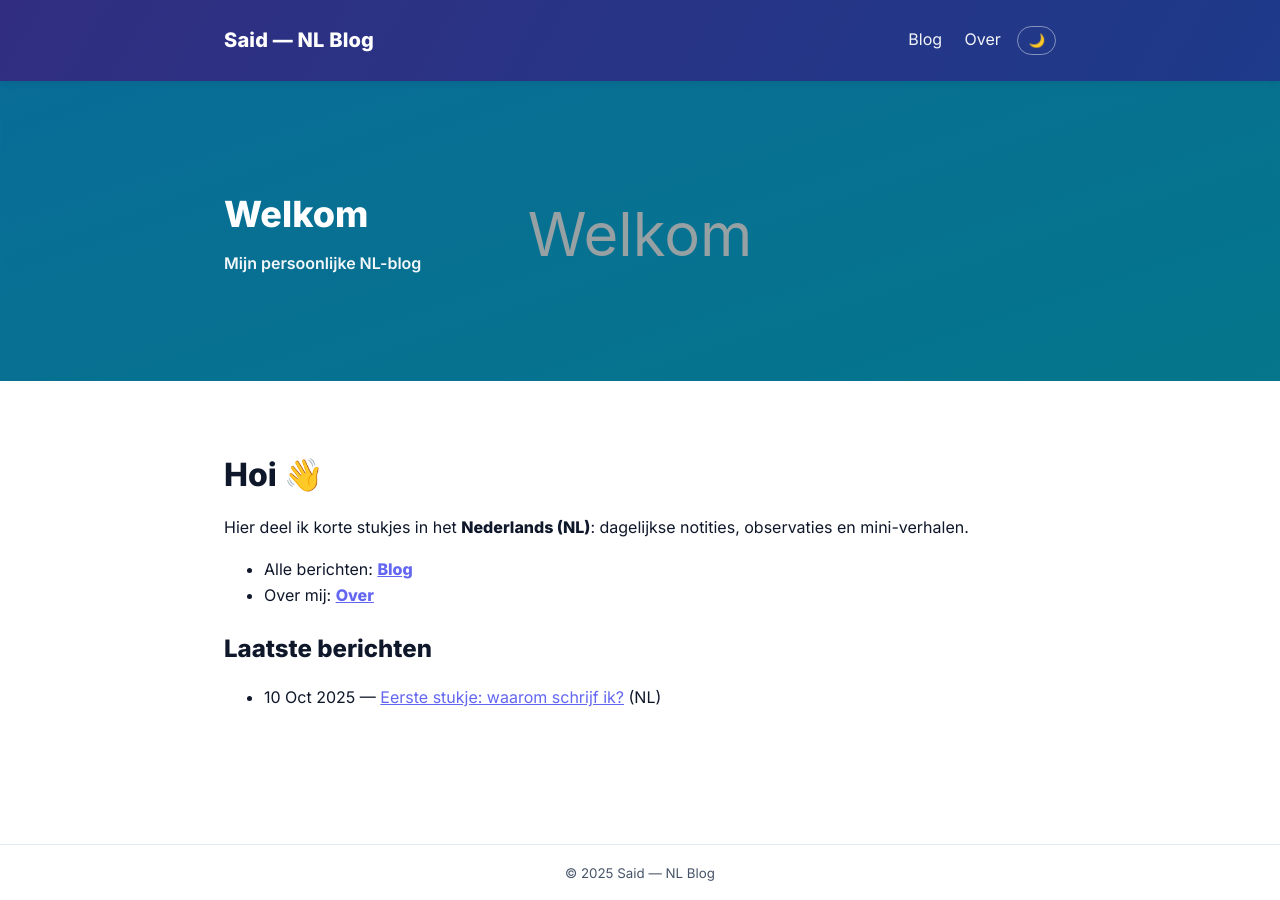
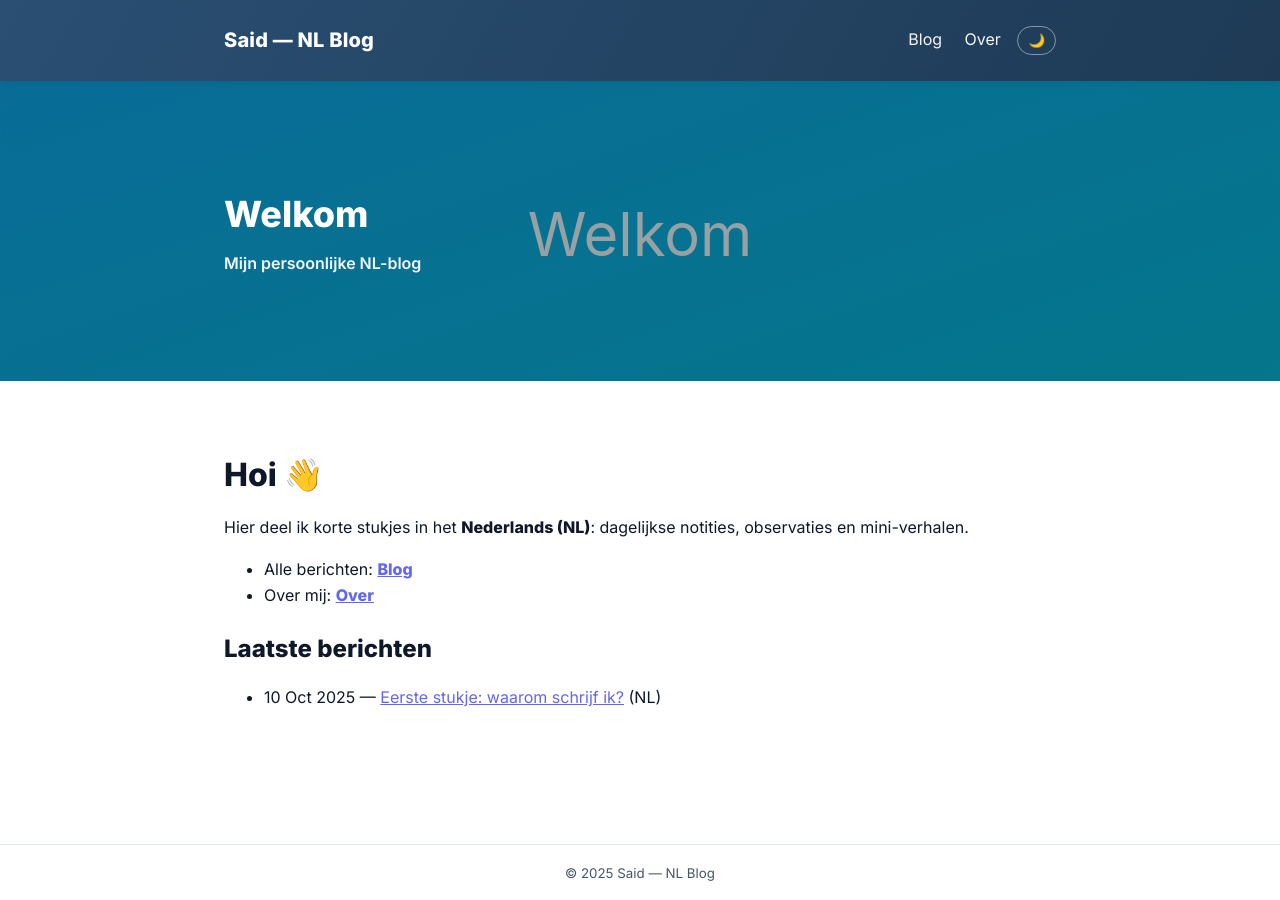
Before and after one commit to anatolischejongen/anatolischejongen, a Jekyll site: the page built from index.md, in a window 1280 px wide. Built offline with Jekyll 4.4.1, drawn with Linux system fonts in a browser that asks for light colours.

Commit message:
Update custom.css

```diff
--- a/assets/css/custom.css
+++ b/assets/css/custom.css
@@ -10,14 +10,14 @@
   /* LIGHT palet (açık tema) – indigo ağırlıklı */
   --l-bg:#ffffff;  --l-text:#0f172a; --l-muted:#475569; --l-card:#ffffff; --l-border:#e2e8f0;
   --l-accent:#6366f1;  --l-link: var(--l-accent);
-  --l-header-1:#312e81; /* indigo-900 */
-  --l-header-2:#1e3a8a; /* indigo-800 */
+  --l-header-1:#2a4f73;  /* +15% daha açık */
+  --l-header-2:#1e3a55;  /* gönderdiğin ton */
 
   /* DARK palet (koyu tema) */
   --d-bg:#0b1020; --d-text:#e6edf3; --d-muted:#9aa4b2; --d-card:#121a2b; --d-border:#2b3240;
   --d-accent:#a78bfa;  --d-link: var(--d-accent);
-  --d-header-1:#0b1220;
-  --d-header-2:#1f2937;
+  --d-header-1:#1b324a;  /* dark’ta biraz koyula */
+  --d-header-2:#13283e;
 
   /* Aktif (varsayılan LIGHT; JS/CSS bunu değiştirir) */
   --bg: var(--l-bg); --text: var(--l-text); --muted: var(--l-muted); --card: var(--l-card);
```
